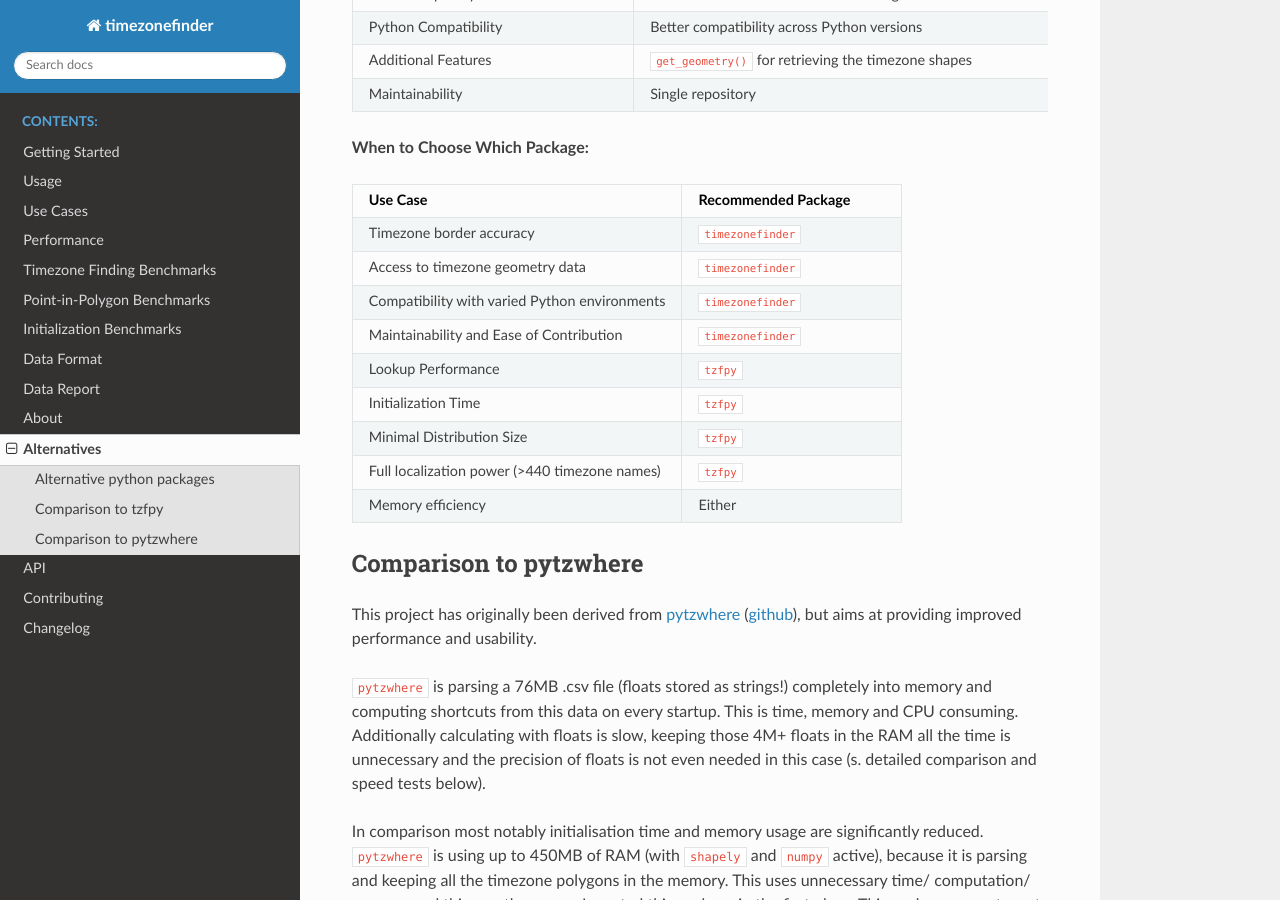
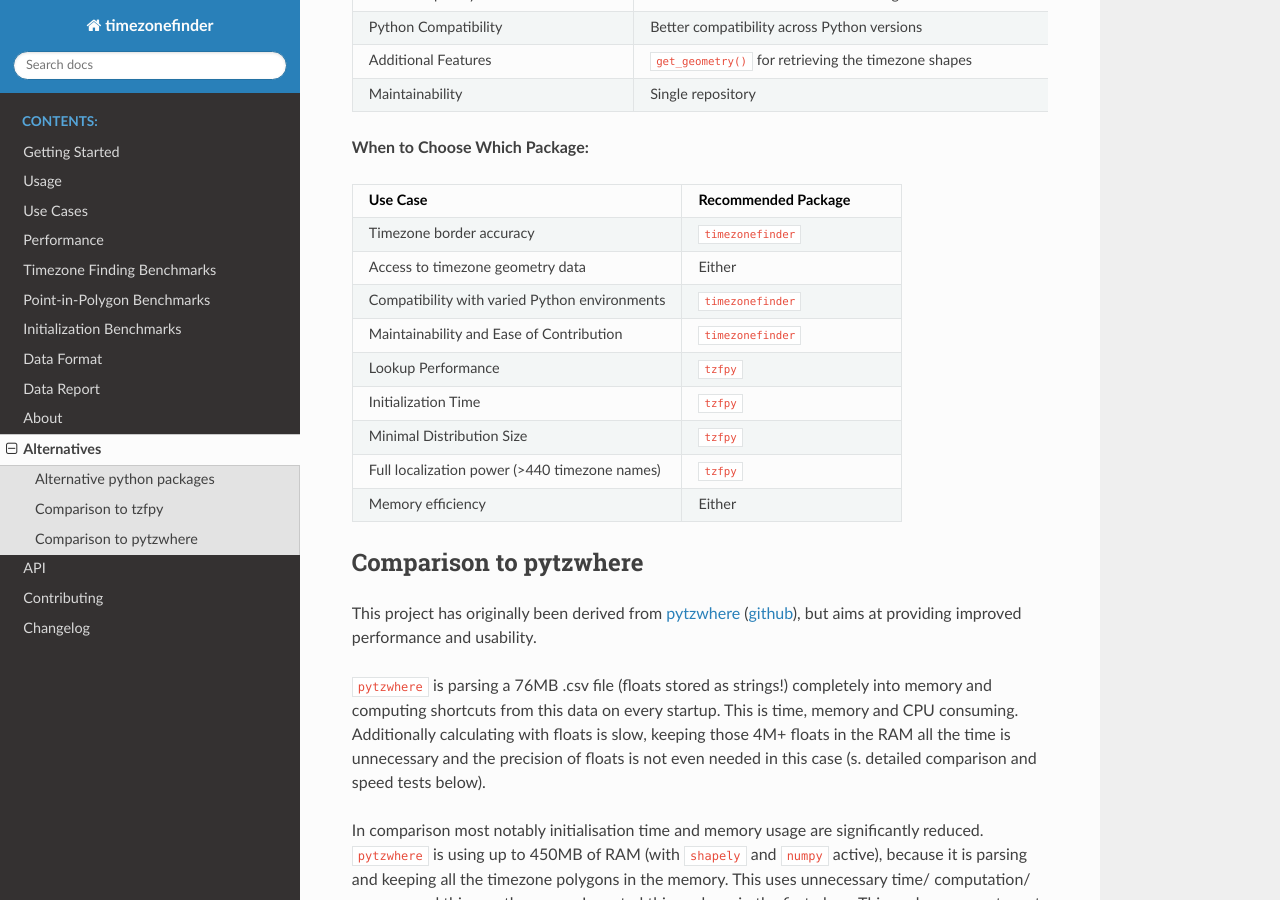
Before and after one commit to jannikmi/timezonefinder, a Sphinx documentation site: the page built from docs/alternatives.rst, in a window 1280 px wide and 900 px high, scrolled down 1161 px. Built offline with Sphinx 7.4.7 and the Read the Docs theme 3.1.0, drawn with Linux system fonts in a browser that asks for light colours.

Commit message:
update docs about tzfpy (#367)

```diff
--- a/docs/alternatives.rst
+++ b/docs/alternatives.rst
@@ -82,7 +82,7 @@
    * - Timezone border accuracy
      - ``timezonefinder``
    * - Access to timezone geometry data
-     - ``timezonefinder``
+     - Either
    * - Compatibility with varied Python environments
      - ``timezonefinder``
    * - Maintainability and Ease of Contribution
```
Also changed, not shown: other parts of docs/alternatives.rst (+1 -1 lines).
